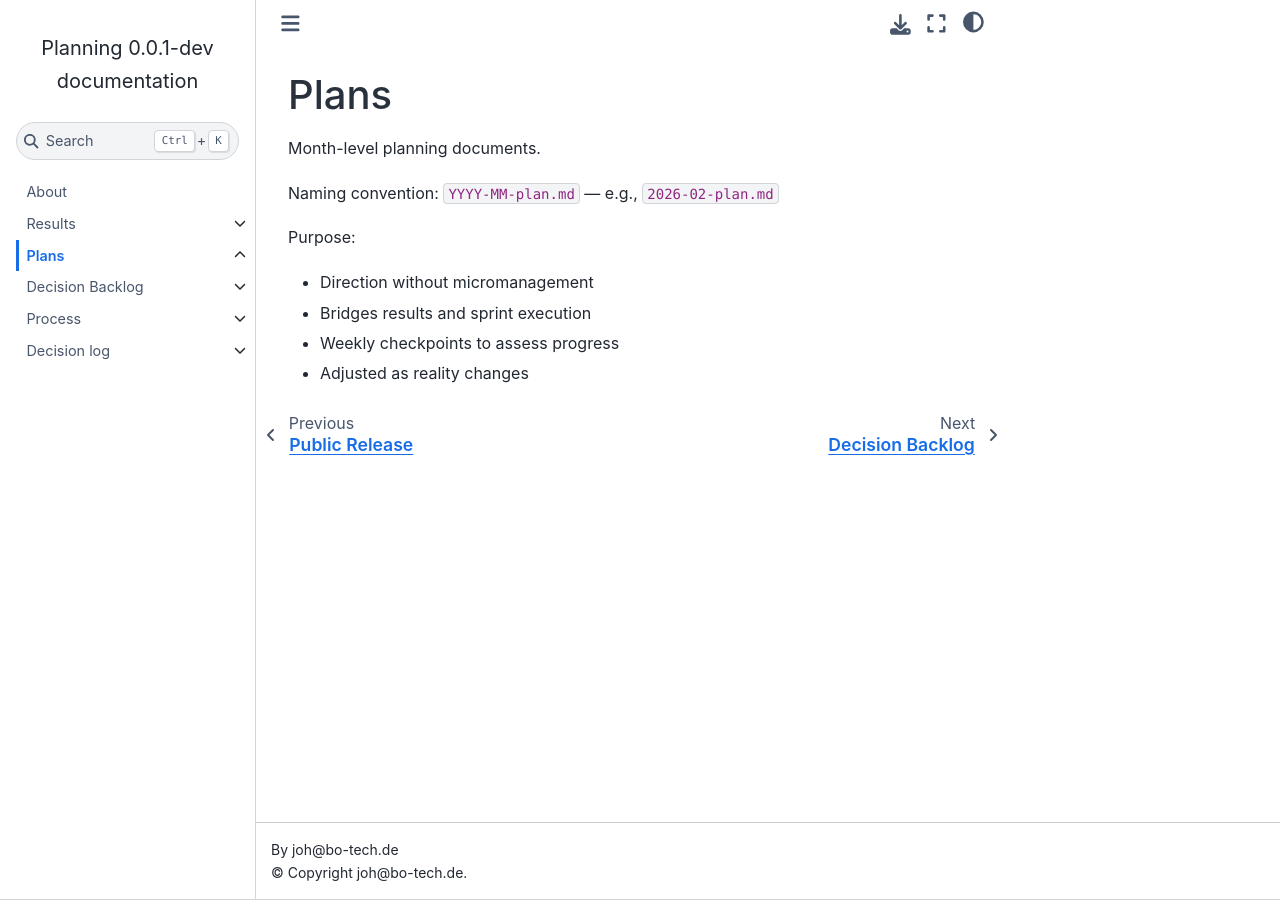
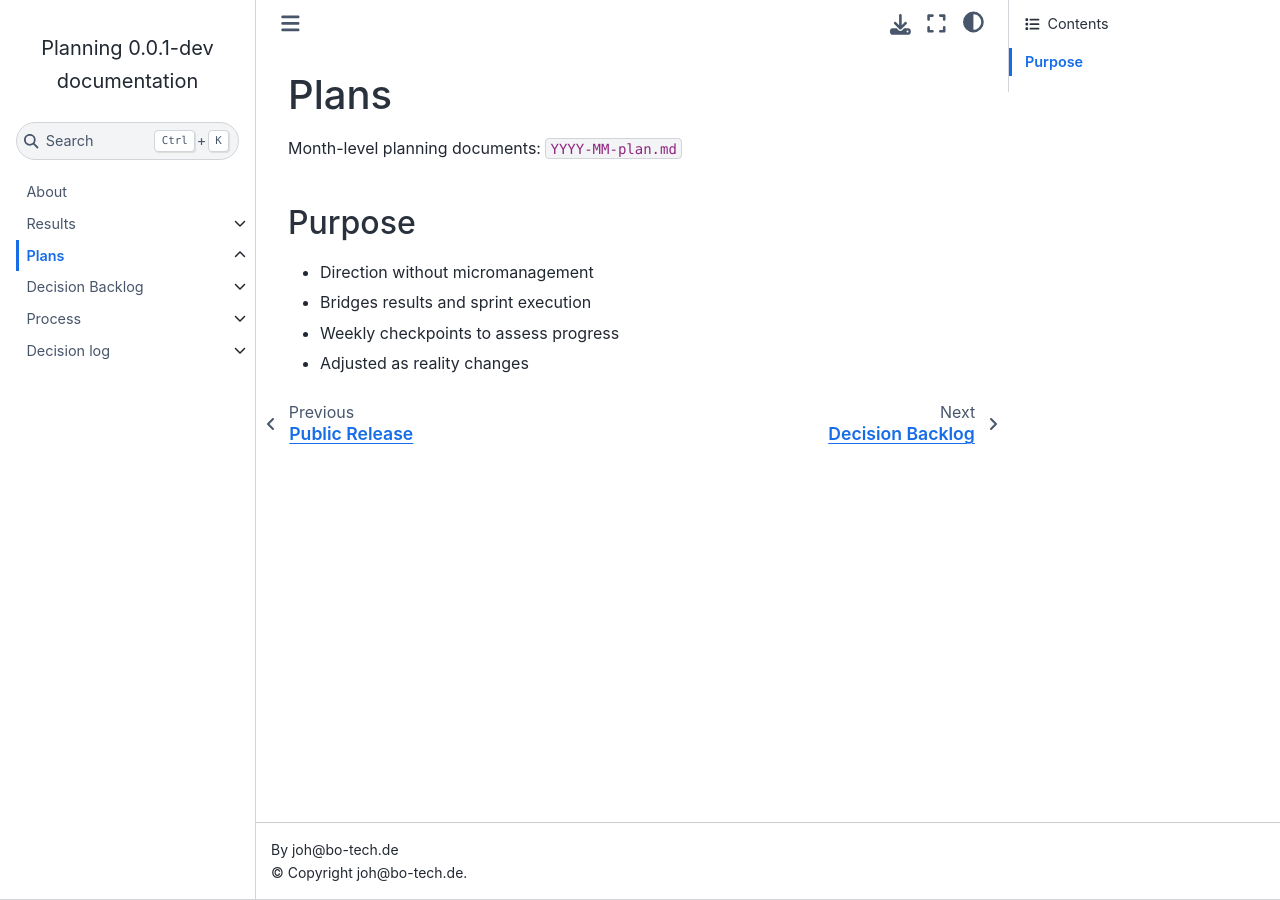
Before and after one commit to bo-tech/business-operations-planning, a Sphinx documentation site: the page built from docs/plans/index.rst, in a window 1280 px wide. Built offline with Sphinx 7.4.7 and the Sphinx Book theme 1.1.4, drawn with Linux system fonts in a browser that asks for light colours.

Commit message:
docs: Make Purpose a subsection in plans index

```diff
--- a/docs/plans/index.rst
+++ b/docs/plans/index.rst
@@ -2,11 +2,10 @@
 Plans
 =====
 
-Month-level planning documents.
+Month-level planning documents: ``YYYY-MM-plan.md``
 
-Naming convention: ``YYYY-MM-plan.md`` — e.g., ``2026-02-plan.md``
-
-Purpose:
+Purpose
+-------
 
 - Direction without micromanagement
 - Bridges results and sprint execution
```
